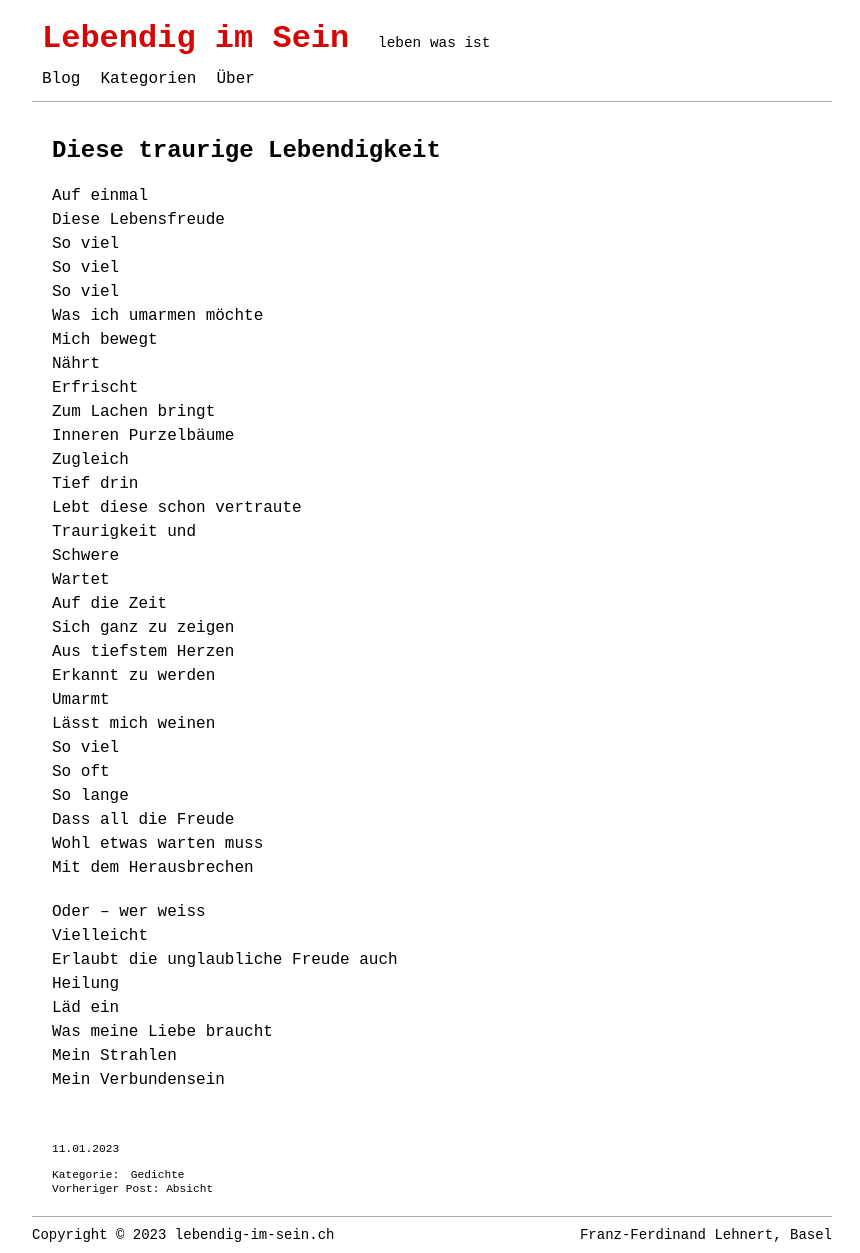
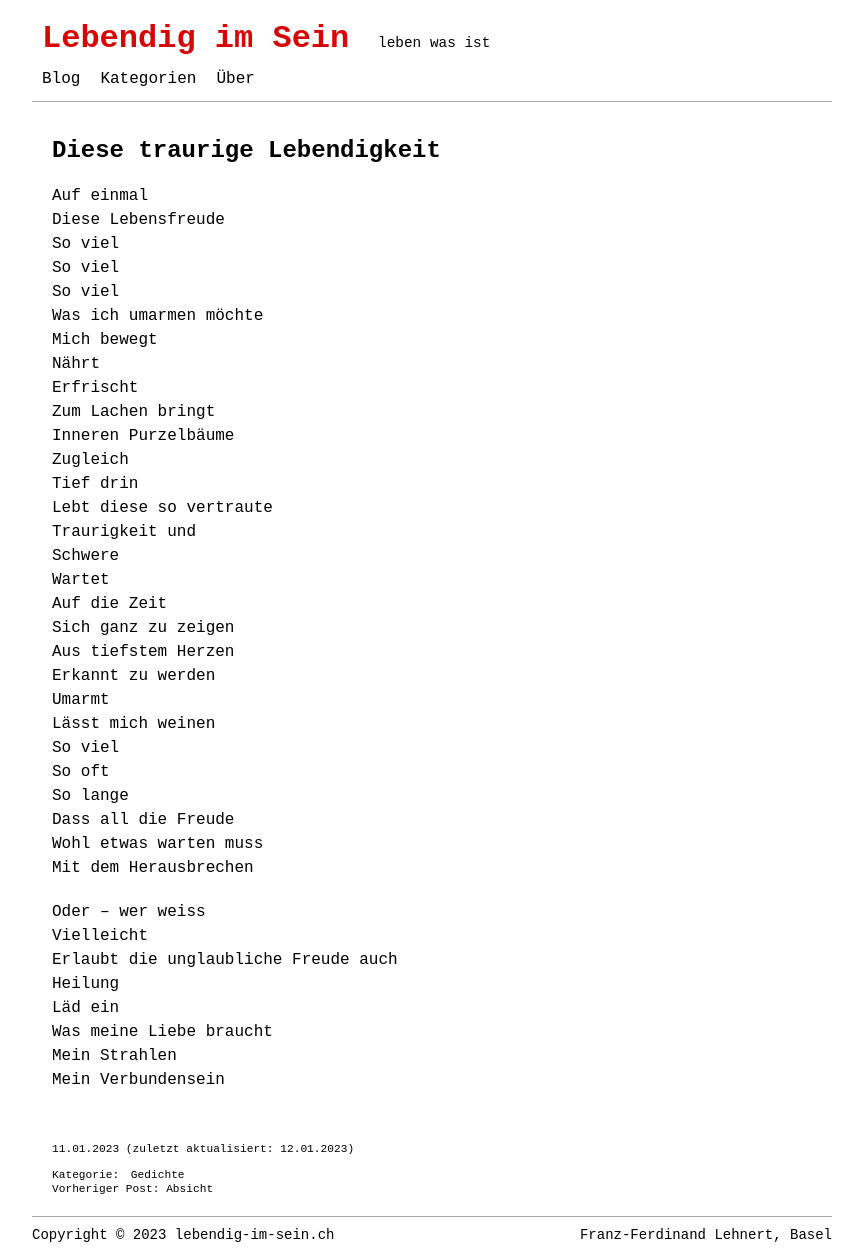
Before and after one commit to lebendigimsein/webpage, a Jekyll site: the page built from _posts/2023-01-11-diese-traurige-lebendigkeit.markdown, in a window 1280 px wide. Shown: the whole page, without its empty margins (208-1068 px from the left). Built offline with Jekyll 4.4.1, drawn with Linux system fonts in a browser that asks for light colours.

Commit message:
lebendigkeit changed

```diff
--- a/_posts/2023-01-11-diese-traurige-lebendigkeit.markdown
+++ b/_posts/2023-01-11-diese-traurige-lebendigkeit.markdown
@@ -2,7 +2,7 @@
 layout: post
 title: Diese traurige Lebendigkeit
 date: 2023-01-11
-last_modified_at:
+last_modified_at: 2023-01-12
 categories: [Gedichte]
 tags: []
 ---
@@ -20,7 +20,7 @@ Zum Lachen bringt
 Inneren Purzelbäume
 Zugleich
 Tief drin
-Lebt diese schon vertraute
+Lebt diese so vertraute
 Traurigkeit und
 Schwere
 Wartet
```
